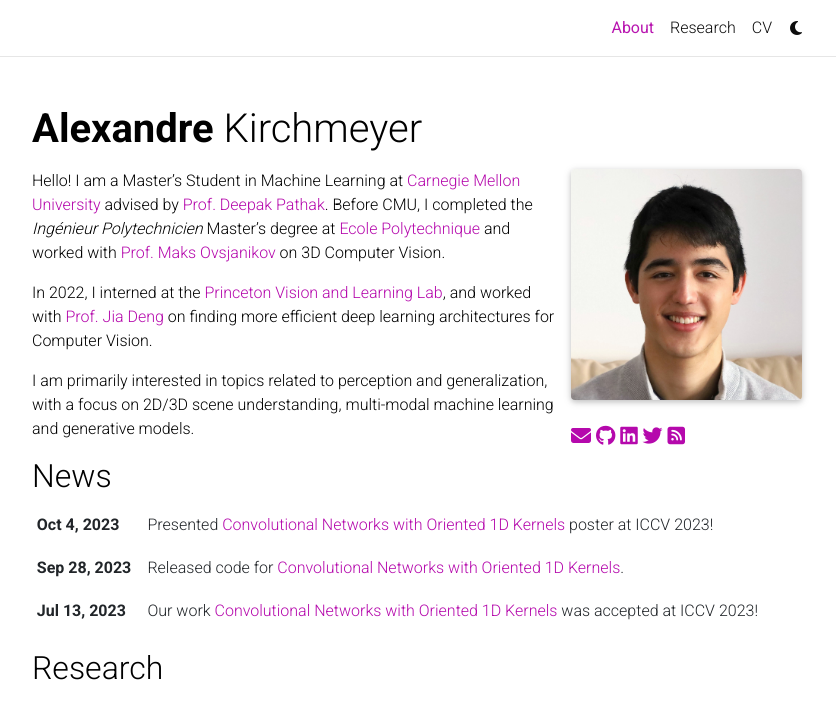
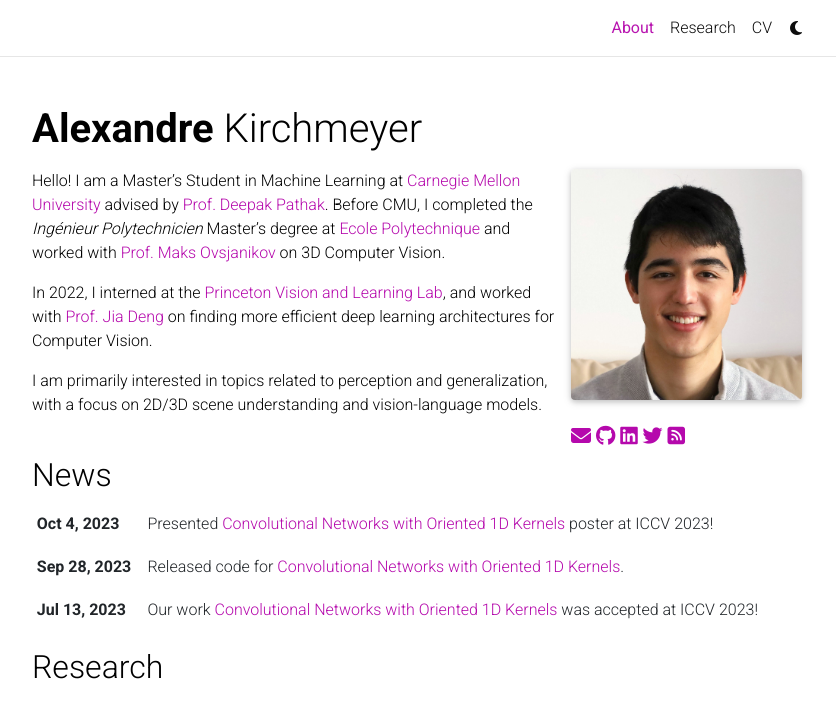
Before and after one commit to akirchmeyer/akirchmeyer, a Jekyll site: the page built from _pages/about.md, in a window 1280 px wide, cut to the strip 0-714 px from the top of the page. Shown: the whole strip, without its empty margins (223-1059 px from the left). Built offline with Jekyll 4.4.1, drawn with Linux system fonts in a browser that asks for light colours; full-size pictures stand in for the smaller copies a plugin makes; comment, search, counter and statistics services are not loaded; a style sheet for code colours, icons or effects is not loaded.

Commit message:
Update about.md

```diff
--- a/_pages/about.md
+++ b/_pages/about.md
@@ -21,7 +21,7 @@
 
 In 2022, I interned at the [Princeton Vision and Learning Lab](https://pvl.cs.princeton.edu), and worked with [Prof. Jia Deng](https://www.cs.princeton.edu/~jiadeng/) on finding more efficient deep learning architectures for Computer Vision.
 
-I am primarily interested in topics related to perception and generalization, with a focus on 2D/3D scene understanding, multi-modal machine learning and generative models.
+I am primarily interested in topics related to perception and generalization, with a focus on 2D/3D scene understanding and vision-language models.
 
 <!---
 My research interests lie at at the intersection of computer vision and artificial intelligence, . In particular, I am interested in 2D/3D scene understanding, self-supervised learning, multimodal machine learning in topics related to generalization and perception, with a focus on multimodal machine learning and 3D computer vision.
```
